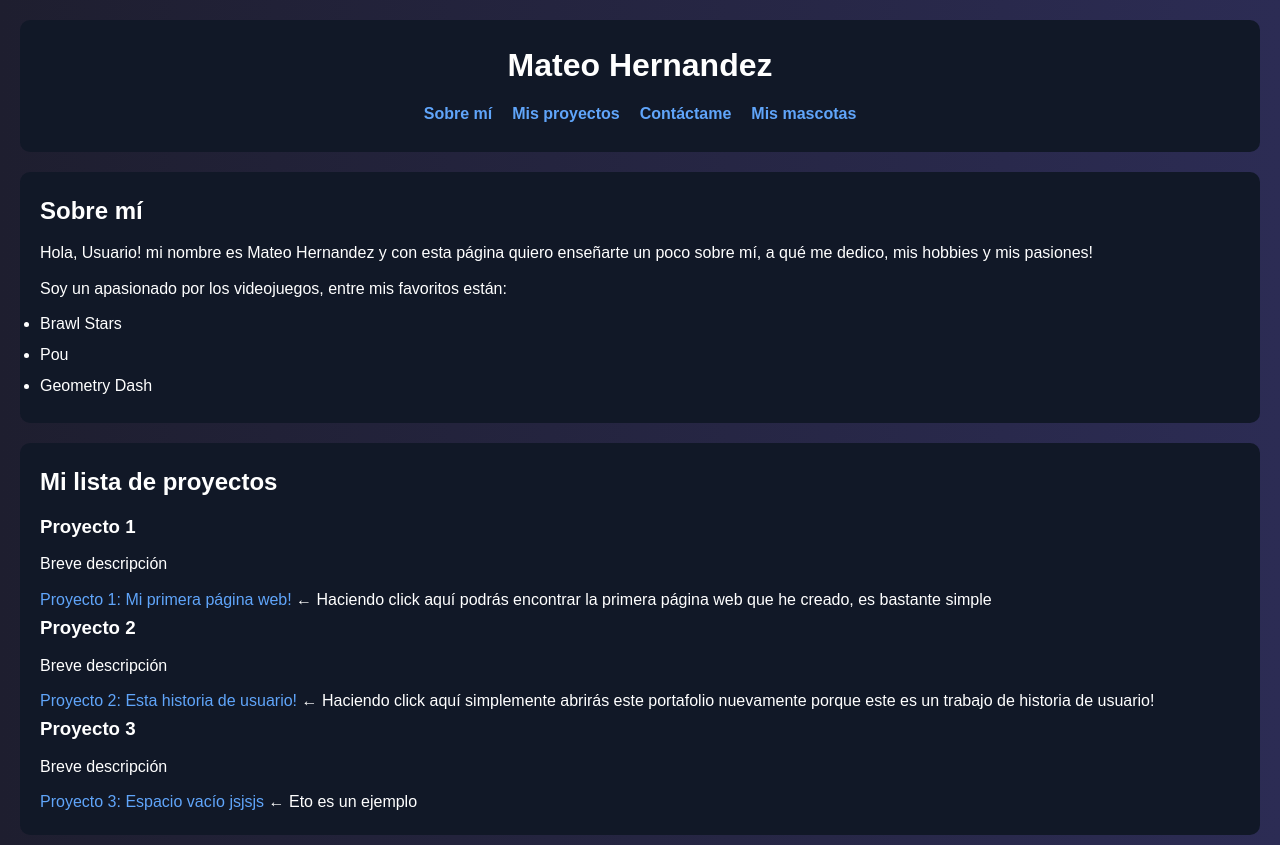
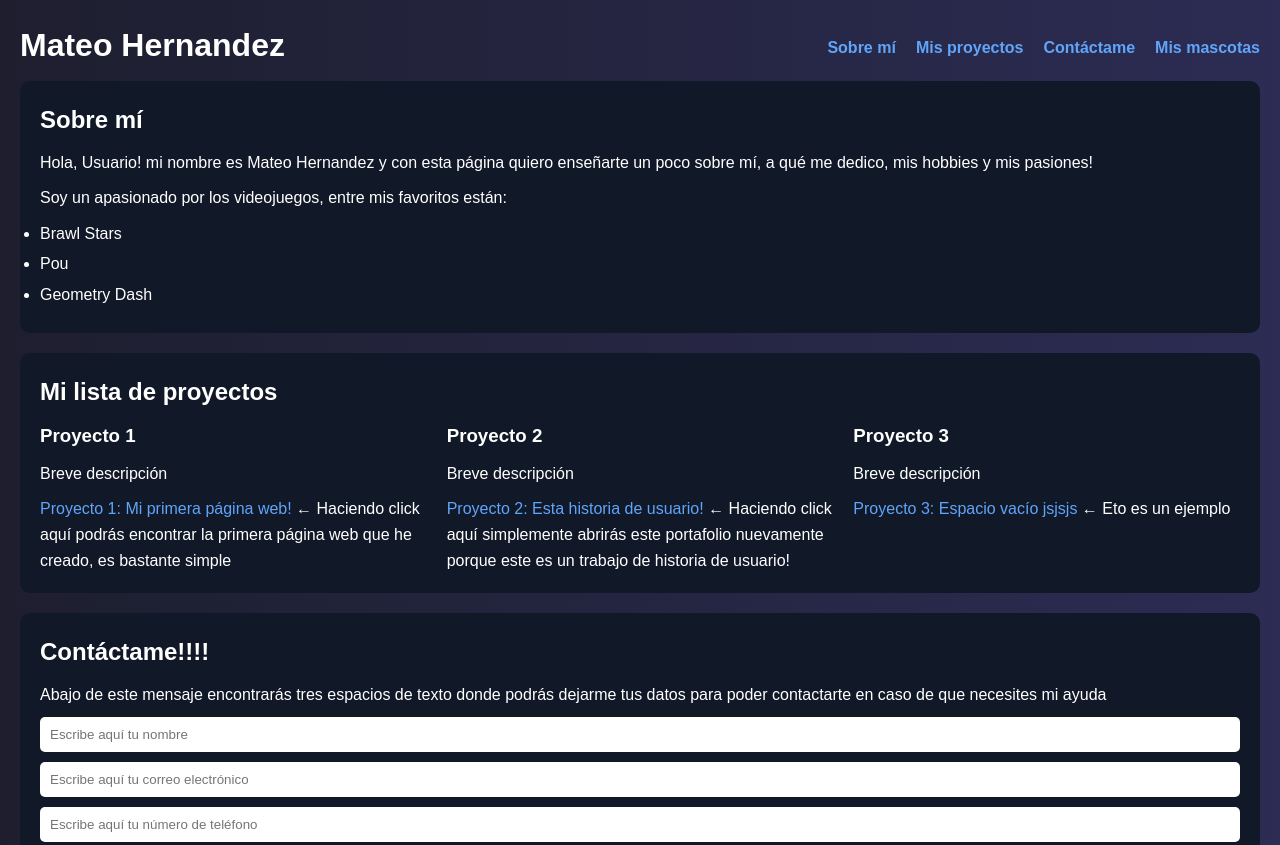
Before and after one commit to mateoriwi/HTML-Historia-de-usuario-1, a plain HTML site: page index.html in a window 1280 px wide. Shown: the top 845 px of the page. Drawn offline with Linux system fonts and the light colour scheme.

Commit message:
Refactor styles.css with new layout and grid system

```diff
--- a/styles.css
+++ b/styles.css
@@ -1,11 +1,10 @@
-/* Reset básico */
+
 * {
     margin: 0;
     padding: 0;
     box-sizing: border-box;
 }
 
-/* Fuente y fondo general */
 body {
     font-family: Arial, Helvetica, sans-serif;
     background: linear-gradient(to right, #1e1e2f, #2c2c54);
@@ -14,12 +13,19 @@ body {
     padding: 20px;
 }
 
-/* HEADER */
+#listado {
+    padding-left: 20px;
+}
+
+#pasiones {
+    background-color: #000000;
+}
+
+
 header {
-    background: #111827;
-    padding: 20px;
-    border-radius: 10px;
-    margin-bottom: 20px;
+    display: flex;
+    justify-content: space-between;
+    align-items: center;
 }
 
 header h1 {
@@ -27,7 +33,6 @@ header h1 {
     margin-bottom: 10px;
 }
 
-/* NAVBAR */
 nav ul {
     display: flex;
     justify-content: center;
@@ -46,7 +51,7 @@ nav a:hover {
     color: #93c5fd;
 }
 
-/* SECCIONES */
+
 section {
     background: #111827;
     padding: 20px;
@@ -54,22 +59,21 @@ section {
     border-radius: 10px;
 }
 
-/* TÍTULOS */
+
 h1, h2, h3 {
     margin-bottom: 10px;
 }
 
-/* PÁRRAFOS */
 p {
     margin-bottom: 10px;
 }
 
-/* LISTAS */
+
 ul li {
     margin-bottom: 5px;
 }
 
-/* LINKS */
+
 a {
     color: #60a5fa;
     text-decoration: none;
@@ -79,7 +83,7 @@ a:hover {
     text-decoration: underline;
 }
 
-/* FORMULARIO */
+
 form {
     margin-top: 10px;
 }
@@ -90,6 +94,12 @@ input {
     margin-bottom: 10px;
     border: none;
     border-radius: 5px;
+}
+
+.grid {
+    display: grid;
+    grid-template-columns: repeat(3, 1fr);
+    gap: 20px;
 }
 
 button {
@@ -106,7 +116,7 @@ button:hover {
     background: #2563eb;
 }
 
-/* MASCOTAS (ARTÍCULOS) */
+
 article {
     background: #111827;
     margin-bottom: 20px;
@@ -120,7 +130,7 @@ article:hover {
     transform: scale(1.02);
 }
 
-/* IMÁGENES */
+
 img {
     width: 250px;
     height: auto;
@@ -128,7 +138,7 @@ img {
     margin: 10px 0;
 }
 
-/* RESPONSIVE */
+
 @media (max-width: 600px) {
     nav ul {
         flex-direction: column;
```
